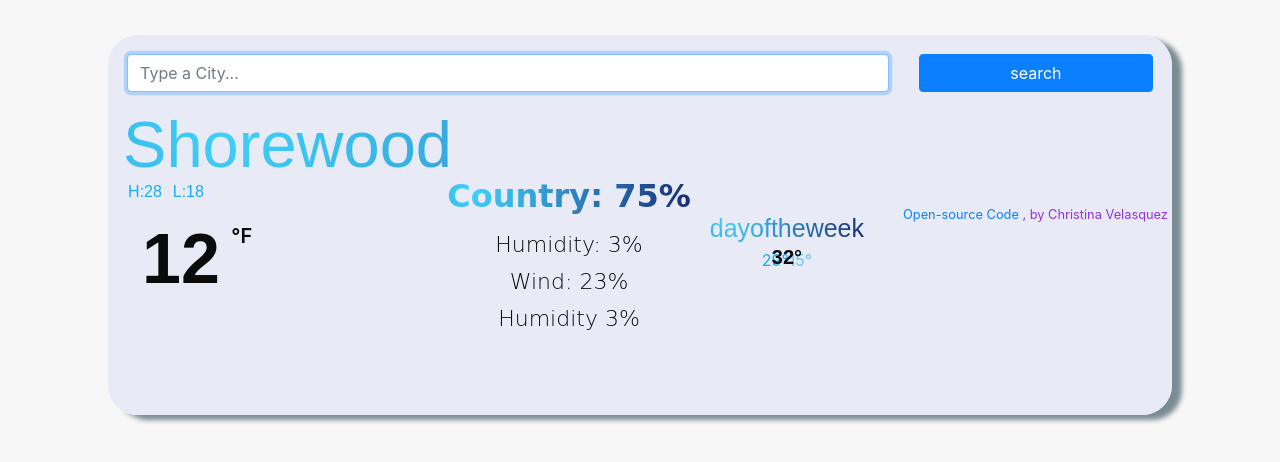
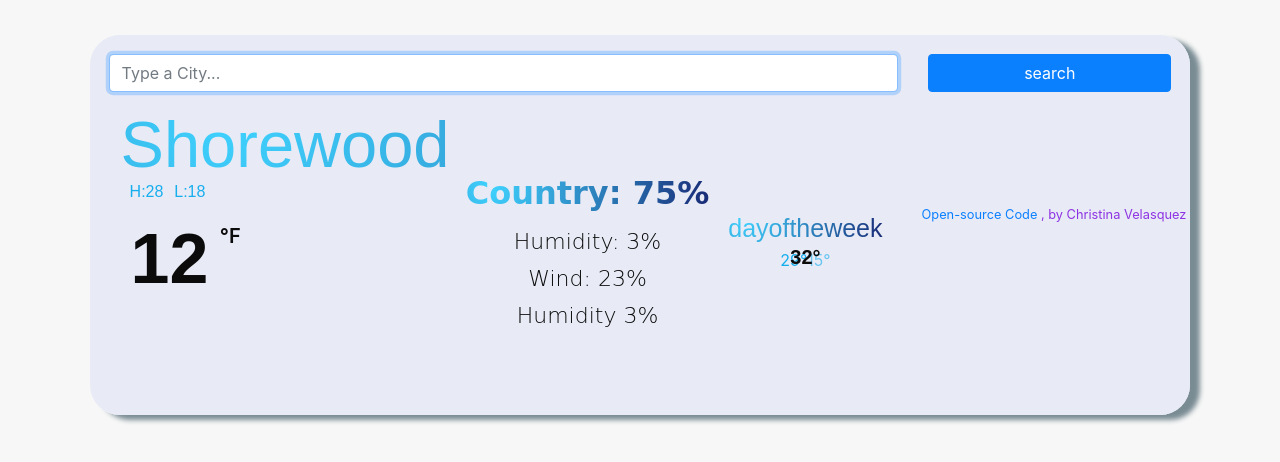
Before and after one commit to crayzwanderer/Application, a plain HTML site: page index.html in a window 1280 px wide. Drawn offline with nearby package versions, Linux system fonts and the light colour scheme; no server answers.

Commit message:
Added Correct forcastDayTemp & CSS

```diff
--- a/src/script.js
+++ b/src/script.js
@@ -97,7 +97,7 @@ function displayforecast(response) {
                     width="98"
                   />
                   <div class="forecastJustTemp" id="forecastJustTemp">${Math.round(
-                    forecastDay.temperature.minimum
+                    forecastDay.temperature.day
                   )}°
 </div>
                   <div class="weather-forecast-date"><span class="updown">⬆️${Math.round(
@@ -105,7 +105,6 @@ function displayforecast(response) {
                   )}°
                     ⬇️${Math.round(forecastDay.temperature.minimum)}°</span>
                     </div>
-
                 </div>
               </div>
           </div>`;
--- a/src/style.css
+++ b/src/style.css
@@ -8,7 +8,7 @@ h1 {
   background-clip: text;
   -webkit-background-clip: text;
   color: transparent;
-  margin-left: -45px;
+  margin-left: -29px;
   padding-top: 35px;
   padding-bottom: 23px;
   font-size: 65px;
@@ -134,13 +134,13 @@ li {
 #justTemp {
   font-family: Arial, Helvetica, sans-serif;
   font-size: 70px;
-  margin-left: 195px;
+  margin-left: 202px;
 }
 .left {
   position: relative;
-  margin-left: 265px;
+  margin-left: 295px;
   padding-bottom: 50px;
-  margin-top: -26px;
+  margin-top: -29px;
 }
 .image {
   margin-top: 209px;
@@ -148,7 +148,7 @@ li {
 }
 
 #textTop {
-  margin-left: -59px;
+  margin-left: -39px;
   margin-top: -7px;
 }
 #high {
@@ -236,7 +236,7 @@ body {
 
 .mainicon {
   position: relative;
-  margin-left: -1750px;
+  margin-left: -1660px;
   margin-top: -888px;
 }
 .weatherappWrapper {
```
